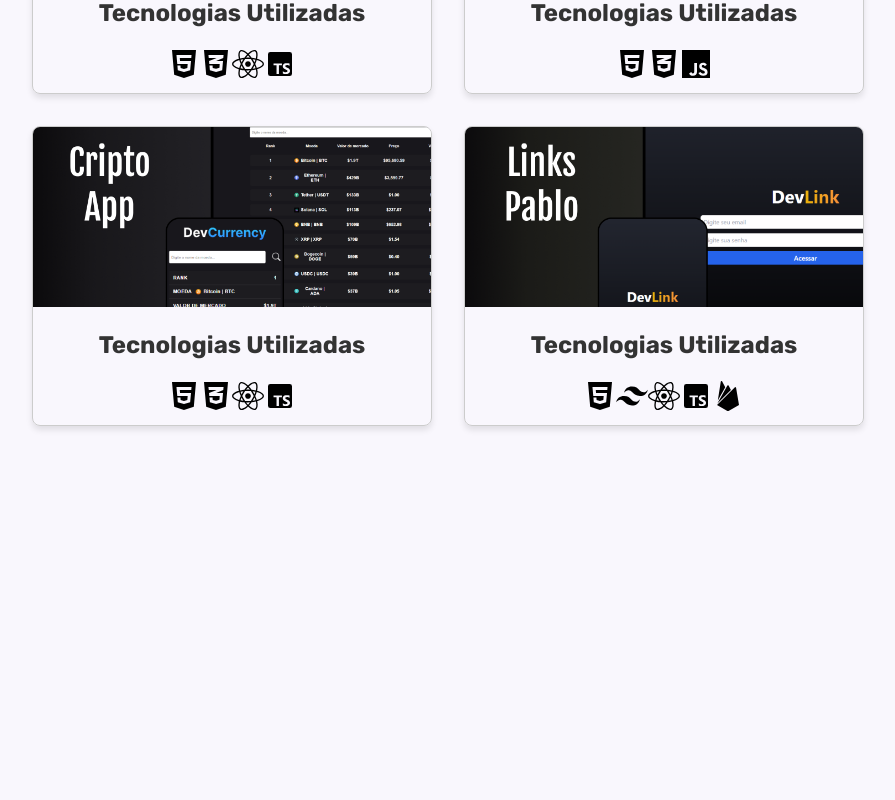
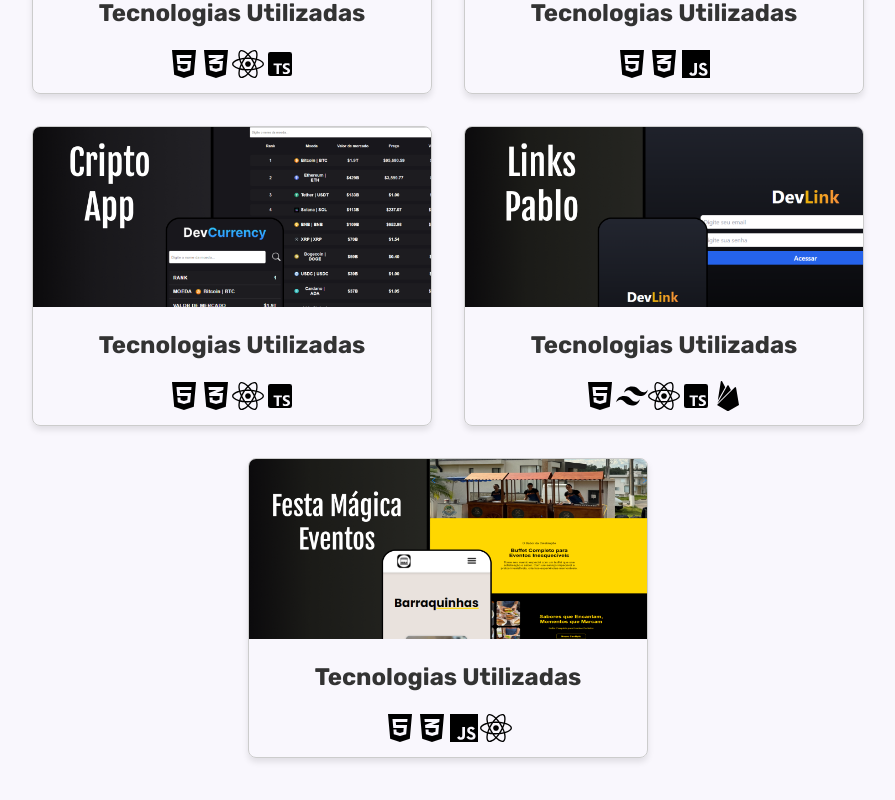
Before and after one commit to EoPablo/pablopcavalcante, a React (Vite) app: page /projetos in a window 1280 px wide. Shown: the part 730-1530 px from the top of the page, without its empty margins (192-1087 px from the left). Before the commit the page ends 1220 px from the top, so only its background shows below. Built offline with nearby package versions, Linux system fonts and the light colour scheme.

Commit message:
att cv e adicionando site

```diff
--- a/src/pages/cursos/Cursos.tsx
+++ b/src/pages/cursos/Cursos.tsx
@@ -13,7 +13,7 @@ const cursos: Curso[] = [
     id: 1,
     title: 'Ciências da Computação',
     institution: 'Anhembi Morumbi',
-    description: 'Atualmente estou no 6º Semestre e a faculdade me proporcionou a atuar no desenvolvimento de programas de informática, criar ferramentas de informática, manter redes de computadores e muito mais.',
+    description: 'Atualmente estou no 7º Semestre e a faculdade me proporcionou a atuar no desenvolvimento de programas de informática, criar ferramentas de informática, manter redes de computadores e muito mais.',
     // certificateLink: 'em_breve',
   },
   {
--- a/src/pages/home/Home.tsx
+++ b/src/pages/home/Home.tsx
@@ -14,7 +14,7 @@ const Home = () => {
 
         <HeaderSocials/>
 
-        <a href="/cv_pablopcavalcante.pdf" download="curriculo-pablo_cavalcante.pdf" className={styles.btn}>
+        <a href="/cvpablocavalcante.pdf" download="curriculo_pablopcavalcante.pdf" className={styles.btn}>
           Download CV
           <FaCloudDownloadAlt className={styles.icon_cv}/>
         </a>
--- a/src/pages/projetos/Projetos.tsx
+++ b/src/pages/projetos/Projetos.tsx
@@ -6,6 +6,7 @@ import Jogo from '../../assets/jogo_velha.png';
 import Todo from '../../assets/todo.png';
 import Cripto from '../../assets/criptoapp.png';
 import Devlinks from '../../assets/devlink-card.png';
+import FestaMagica from '../../assets/fm.png';
 
 import { FaHtml5, FaCss3Alt, FaReact  } from "react-icons/fa";
 import { BiLogoTypescript } from "react-icons/bi";
@@ -64,6 +65,13 @@ const projetos: Projetos[] = [
     description: [<FaHtml5 />, <RiTailwindCssFill />, <FaReact />, <BiLogoTypescript />, <IoLogoFirebase /> ],
     review: 'https://devlinks-wheat.vercel.app/',
   },
+  {
+    id: 7,
+    image: FestaMagica,
+    title: 'Tecnologias Utilizadas',
+    description: [<FaHtml5 />, <FaCss3Alt />, <IoLogoJavascript/>, <FaReact /> ],
+    review: 'https://festamagicaeventos.com/',
+  },
 ];
 
 const Projetos = () => {
```
Also changed, not shown: src/assets/fm.png (added), 1 other file (tests, documents, lock files or other folders).
